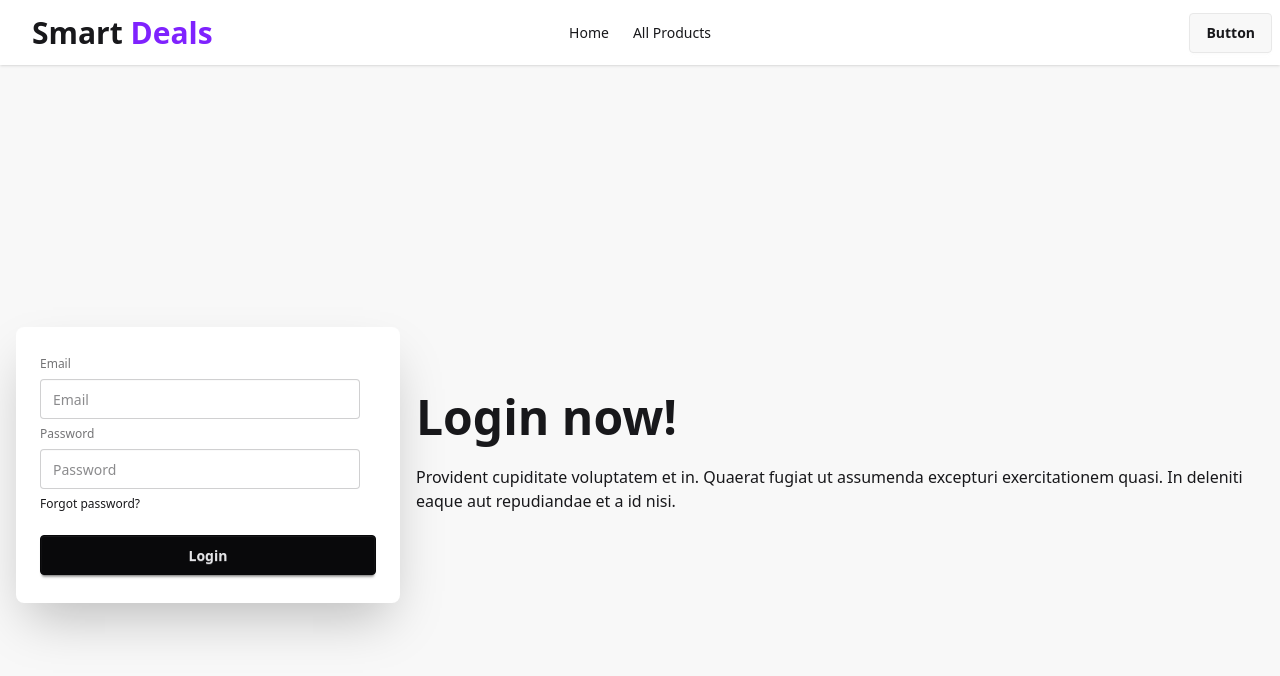
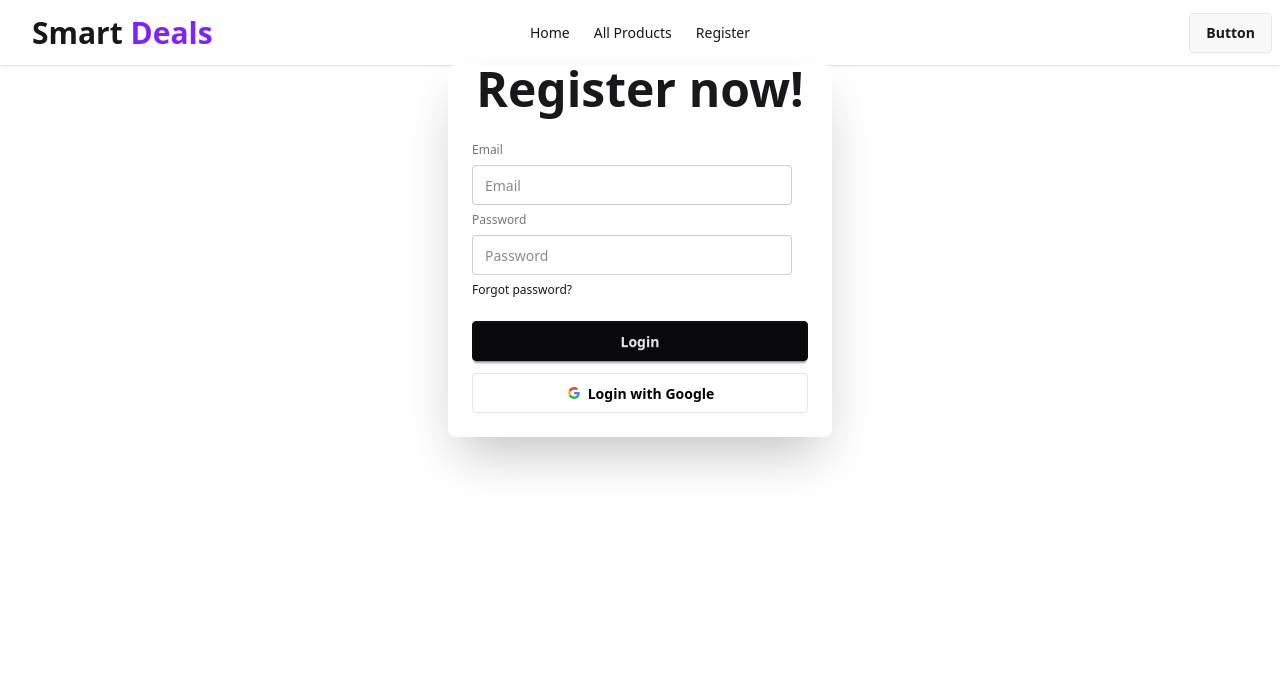
Before and after one commit to rimpakasundi07/Smart-deals-client, a React (Vite) app: page /register in a window 1280 px wide. Shown: the top 676 px of the page. Built offline with nearby package versions, Linux system fonts and the light colour scheme; no server answers.

Commit message:
Update Register component with Google login

```diff
--- a/src/components/Home/Home.jsx
+++ b/src/components/Home/Home.jsx
@@ -3,7 +3,7 @@
 const Home = () => {
   return (
     <div>
-      <h2 className="bg-primary">This is My Sweet Home</h2>
+      <h2 className="">This is My Sweet Home</h2>
     </div>
   );
 };
--- a/src/components/Navbar/Navbar.jsx
+++ b/src/components/Navbar/Navbar.jsx
@@ -9,6 +9,9 @@
       </li>
       <li>
         <NavLink to="/allproducts">All Products</NavLink>
+      </li>
+      <li>
+        <NavLink to="/register">Register</NavLink>
       </li>
     </>
   );
--- a/src/components/Register/Register.jsx
+++ b/src/components/Register/Register.jsx
@@ -2,17 +2,11 @@
 
 const Register = () => {
   return (
-    <div className="hero bg-base-200 min-h-screen">
-      <div className="hero-content flex-col lg:flex-row-reverse">
-        <div className="text-center lg:text-left">
-          <h1 className="text-5xl font-bold">Login now!</h1>
-          <p className="py-6">
-            Provident cupiditate voluptatem et in. Quaerat fugiat ut assumenda
-            excepturi exercitationem quasi. In deleniti eaque aut repudiandae et
-            a id nisi.
-          </p>
-        </div>
-        <div className="card bg-base-100 w-full max-w-sm shrink-0 shadow-2xl">
+    <div className="card bg-base-100 mx-auto w-full max-w-sm shrink-0 shadow-2xl">
+      <h1 className="lg:text-5xl text-2xl text-center font-bold">
+        {" "}
+        Register now!
+      </h1>
       <div className="card-body">
         <fieldset className="fieldset">
           <label className="label">Email</label>
@@ -24,8 +18,37 @@
           </div>
           <button className="btn btn-neutral mt-4">Login</button>
         </fieldset>
-          </div>
-        </div>
+        {/* Google */}
+        <button className="btn bg-white text-black border-[#e5e5e5]">
+          <svg
+            aria-label="Google logo"
+            width="16"
+            height="16"
+            xmlns="http://www.w3.org/2000/svg"
+            viewBox="0 0 512 512"
+          >
+            <g>
+              <path d="m0 0H512V512H0" fill="#fff"></path>
+              <path
+                fill="#34a853"
+                d="M153 292c30 82 118 95 171 60h62v48A192 192 0 0190 341"
+              ></path>
+              <path
+                fill="#4285f4"
+                d="m386 400a140 175 0 0053-179H260v74h102q-7 37-38 57"
+              ></path>
+              <path
+                fill="#fbbc02"
+                d="m90 341a208 200 0 010-171l63 49q-12 37 0 73"
+              ></path>
+              <path
+                fill="#ea4335"
+                d="m153 219c22-69 116-109 179-50l55-54c-78-75-230-72-297 55"
+              ></path>
+            </g>
+          </svg>
+          Login with Google
+        </button>
       </div>
     </div>
   );
```
Lines whose indentation alone changed are shown as unchanged.
